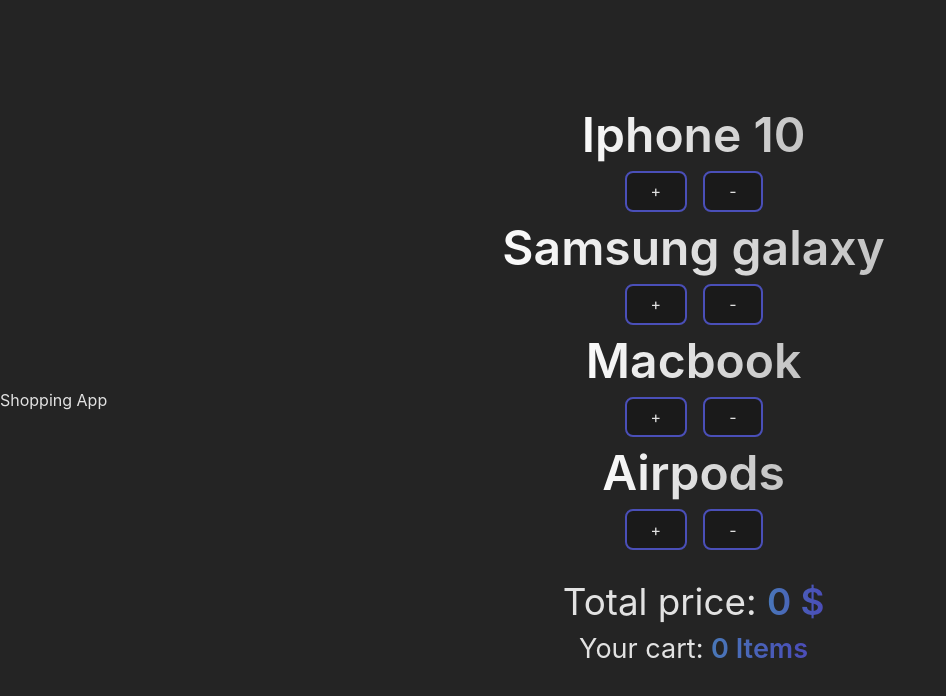
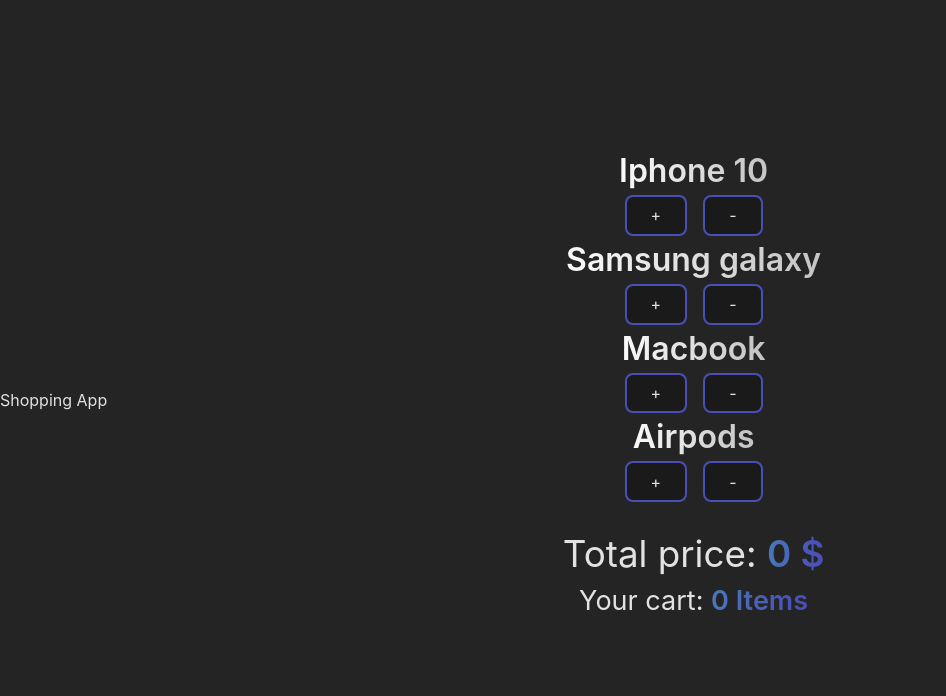
Before and after one commit to MaciejBascik/CartApp, a React (Vite) app: page / in a window 1280 px wide. Shown: the top 696 px of the page, without its empty margins (0-946 px from the left). Built offline with nearby package versions, Linux system fonts and the light colour scheme.

Commit message:
Update Products.jsx

```diff
--- a/src/Products.jsx
+++ b/src/Products.jsx
@@ -45,7 +45,7 @@
   return (
     <div className=" w-full max-w-4xl mx-auto flex flex-col items-center justify-center">
 
-      <h1 className="text-[3em] animate-text bg-gradient-to-r from-[#ffffff] via-[#c7c7c7] to-[#aeaeae] bg-clip-text text-transparent font-semibold">Iphone 10</h1>
+      <h1 className="text-[2em] animate-text bg-gradient-to-r from-[#ffffff] via-[#c7c7c7] to-[#aeaeae] bg-clip-text text-transparent font-semibold">Iphone 10</h1>
       <div className="flex items-center justify-center">
       <button className="hover:border-[#646cff] outline-[4px_auto_-webkit-focus-ring-color] rounded-lg px-[1.5em] py-[0.4em] mx-[0.5em] text-[1em]  border-[#4a4fb8] border-[2px] [font-family:inherit] bg-[#1a1a1a] cursor-pointer [transition:border-color_0.25s]"
         onClick={() => dispatch({ type: "add", product: "amountIphone" })}
@@ -60,7 +60,7 @@
       </button>
       </div>
 
-      <h1 className="text-[3em] animate-text bg-gradient-to-r from-[#ffffff] via-[#c7c7c7] to-[#aeaeae] bg-clip-text text-transparent font-semibold">Samsung galaxy</h1>
+      <h1 className="text-[2em] animate-text bg-gradient-to-r from-[#ffffff] via-[#c7c7c7] to-[#aeaeae] bg-clip-text text-transparent font-semibold">Samsung galaxy</h1>
       <div className="flex items-center justify-center">
       <button className="hover:border-[#646cff] outline-[4px_auto_-webkit-focus-ring-color] rounded-lg px-[1.5em] py-[0.4em] mx-[0.5em] text-[1em]  border-[#4a4fb8] border-[2px] [font-family:inherit] bg-[#1a1a1a] cursor-pointer [transition:border-color_0.25s]"
         onClick={() => dispatch({ type: "add", product: "amountSamsung" })}
@@ -73,7 +73,7 @@
         -
       </button>
       </div>
-      <h1 className="text-[3em] animate-text bg-gradient-to-r from-[#ffffff] via-[#c7c7c7] to-[#aeaeae] bg-clip-text text-transparent font-semibold">Macbook</h1>
+      <h1 className="text-[2em] animate-text bg-gradient-to-r from-[#ffffff] via-[#c7c7c7] to-[#aeaeae] bg-clip-text text-transparent font-semibold">Macbook</h1>
       <div className="flex items-center justify-center">
       <button className="hover:border-[#646cff] outline-[4px_auto_-webkit-focus-ring-color] rounded-lg px-[1.5em] py-[0.4em] mx-[0.5em] text-[1em]  border-[#4a4fb8] border-[2px] [font-family:inherit] bg-[#1a1a1a] cursor-pointer [transition:border-color_0.25s]" onClick={() => dispatch({ type: "add", product: "amountMac" })}>
         +
@@ -84,7 +84,7 @@
         -
       </button>
       </div>
-      <h1 className="text-[3em] animate-text bg-gradient-to-r from-[#ffffff] via-[#c7c7c7] to-[#aeaeae] bg-clip-text text-transparent font-semibold">Airpods</h1>
+      <h1 className="text-[2em] animate-text bg-gradient-to-r from-[#ffffff] via-[#c7c7c7] to-[#aeaeae] bg-clip-text text-transparent font-semibold">Airpods</h1>
       <div className="flex items-center justify-center">
       <button className="hover:border-[#646cff] outline-[4px_auto_-webkit-focus-ring-color] rounded-lg px-[1.5em] py-[0.4em] mx-[0.5em] text-[1em]  border-[#4a4fb8] border-[2px] [font-family:inherit] bg-[#1a1a1a] cursor-pointer [transition:border-color_0.25s]" onClick={() => dispatch({ type: "add", product: "amountAir" })}>
         +
```
